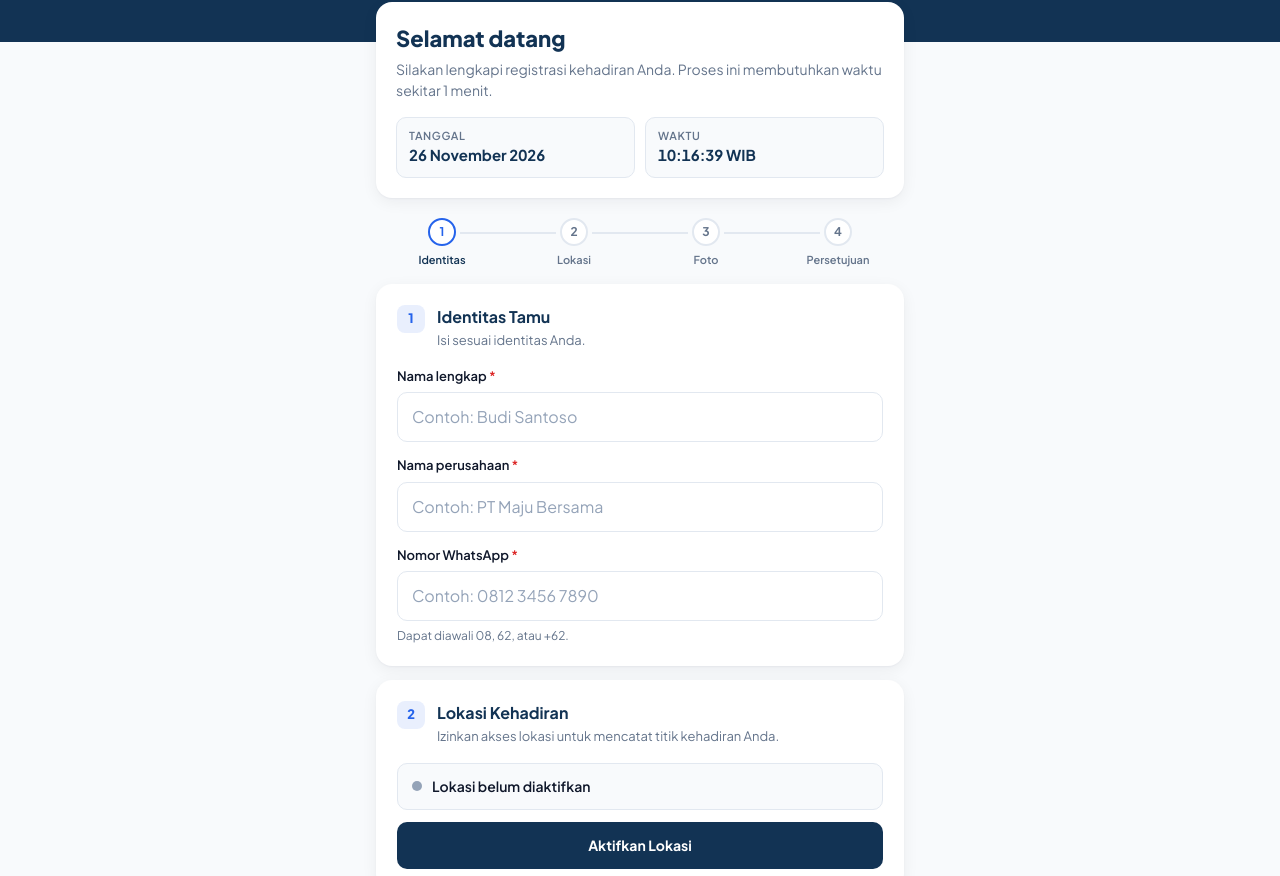
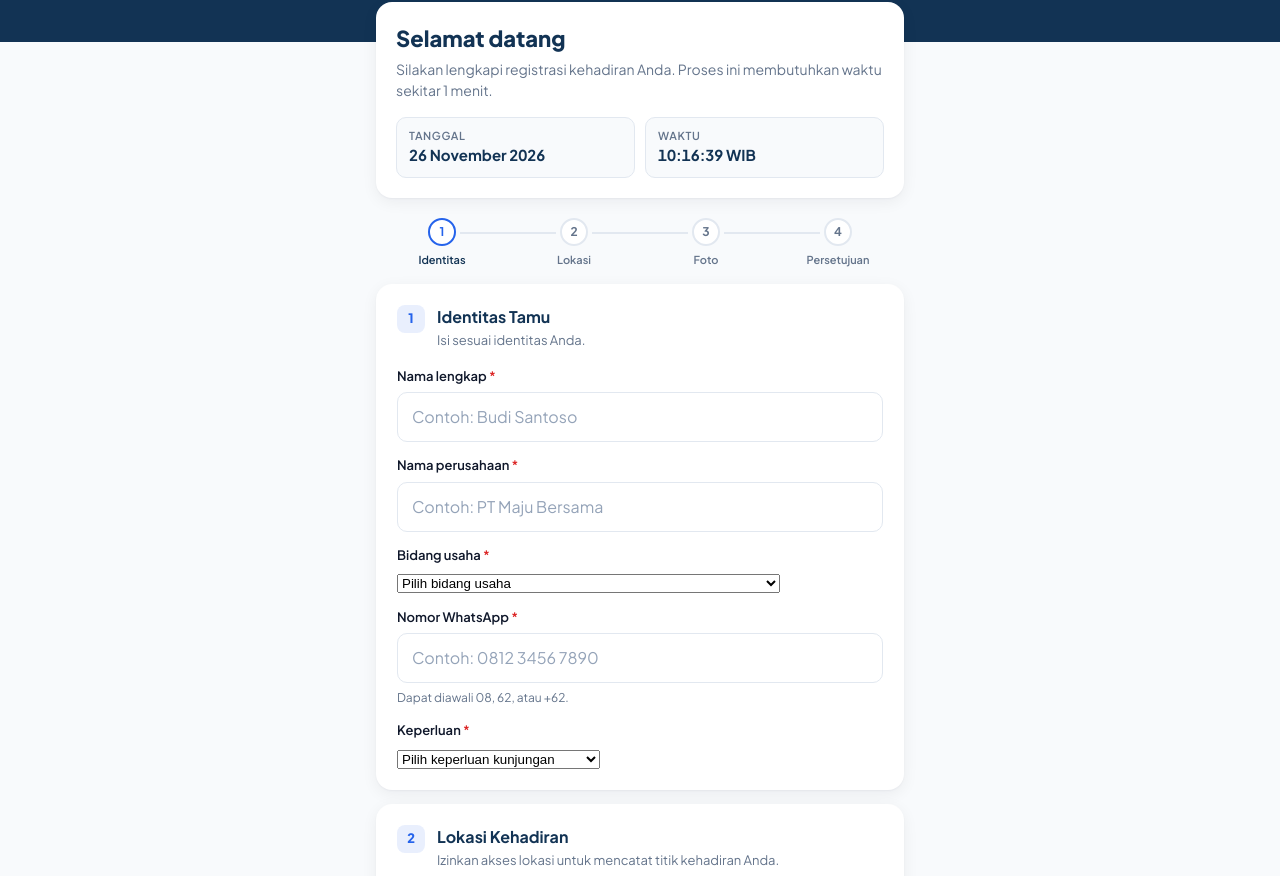
Before and after one commit to tnurhaks/vm-checkin, a plain HTML site: page public/index.html in a window 1280 px wide. Shown: the part 71-947 px from the top of the page. Drawn offline with Linux system fonts and the light colour scheme; no server answers.

Commit message:
Tambah dropdown Bidang Usaha & Keperluan (HTML)

```diff
--- a/public/index.html
+++ b/public/index.html
@@ -77,12 +77,30 @@
           <p class="field-error" id="perusahaan-error" hidden></p>
         </div>
 
+        <div class="field" id="field-bidang-usaha">
+          <label for="bidang-usaha">Bidang usaha <span class="req">*</span></label>
+          <select id="bidang-usaha" name="bidang-usaha" required>
+            <option value="" selected disabled>Pilih bidang usaha</option>
+          </select>
+          <input id="bidang-lainnya" name="bidang-lainnya" type="text" maxlength="80" placeholder="Sebutkan bidang usaha Anda" aria-label="Bidang usaha lainnya" hidden>
+          <p class="field-error" id="bidang-usaha-error" hidden></p>
+        </div>
+
         <div class="field" id="field-whatsapp">
           <label for="whatsapp">Nomor WhatsApp <span class="req">*</span></label>
           <input id="whatsapp" name="whatsapp" type="tel" inputmode="tel" autocomplete="tel" maxlength="18" placeholder="Contoh: 0812 3456 7890" required>
           <p class="field-hint">Dapat diawali 08, 62, atau +62.</p>
           <p class="field-hint" id="whatsapp-normal" hidden></p>
           <p class="field-error" id="whatsapp-error" hidden></p>
+        </div>
+
+        <div class="field" id="field-keperluan">
+          <label for="keperluan">Keperluan <span class="req">*</span></label>
+          <select id="keperluan" name="keperluan" required>
+            <option value="" selected disabled>Pilih keperluan kunjungan</option>
+          </select>
+          <input id="keperluan-lainnya" name="keperluan-lainnya" type="text" maxlength="80" placeholder="Sebutkan keperluan Anda" aria-label="Keperluan lainnya" hidden>
+          <p class="field-error" id="keperluan-error" hidden></p>
         </div>
       </section>
 
@@ -183,6 +201,8 @@
         <div><dt>ID Registrasi</dt><dd id="sukses-id">-</dd></div>
         <div><dt>Nama</dt><dd id="sukses-nama">-</dd></div>
         <div><dt>Perusahaan</dt><dd id="sukses-perusahaan">-</dd></div>
+        <div><dt>Bidang Usaha</dt><dd id="sukses-bidang-usaha">-</dd></div>
+        <div><dt>Keperluan</dt><dd id="sukses-keperluan">-</dd></div>
         <div><dt>Waktu</dt><dd id="sukses-waktu">-</dd></div>
       </dl>
       <p class="field-hint">Silakan tunjukkan halaman ini kepada petugas apabila diperlukan.</p>
```
